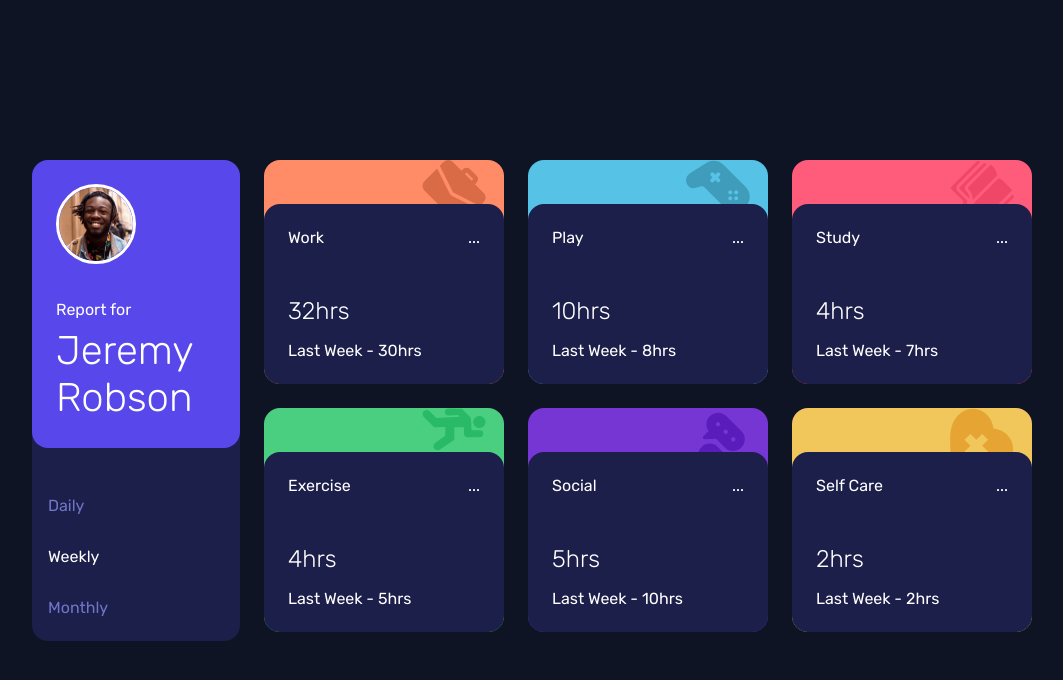
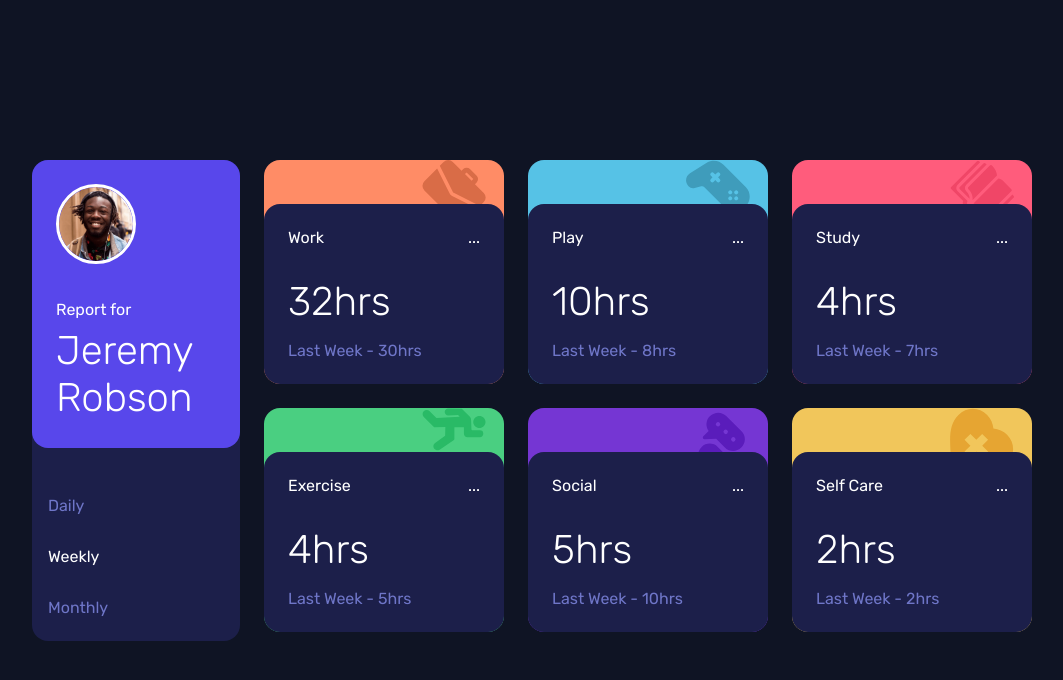
Before and after one commit to Jefferson-HSL/Time-Tracking-Dashboard-Main, a plain HTML site: page index.html in a window 1280 px wide. Shown: the whole page, without its empty margins (96-1159 px from the left). Drawn offline with Linux system fonts and the light colour scheme.

Commit message:
alteration

```diff
--- a/index.html
+++ b/index.html
@@ -40,8 +40,8 @@
               <p>...</p>
             </div>
             <div class="hoursData">
-              <h1>32hrs</h1>
-              <p>Last Week - 30hrs</p>
+              <h1 class="hour">32hrs</h1>
+              <p class="week">Last Week - 30hrs</p>
             </div>
           </div>
         </article>
@@ -53,7 +53,7 @@
             </div>
             <div class="hoursData">
               <h1>10hrs</h1>
-              <p>Last Week - 8hrs</p>
+              <p class="week">Last Week - 8hrs</p>
             </div>
           </div>
         </article>
@@ -65,7 +65,7 @@
             </div>
             <div class="hoursData">
               <h1>4hrs</h1>
-              <p>Last Week - 7hrs</p>
+              <p class="week">Last Week - 7hrs</p>
             </div>
           </div>
         </article>
@@ -77,7 +77,7 @@
             </div>
             <div class="hoursData">
               <h1>4hrs</h1>
-              <p>Last Week - 5hrs</p>
+              <p class="week">Last Week - 5hrs</p>
             </div>
           </div>
         </article>
@@ -89,7 +89,7 @@
             </div>
             <div class="hoursData">
               <h1>5hrs</h1>
-              <p>Last Week - 10hrs</p>
+              <p class="week">Last Week - 10hrs</p>
             </div>
           </div>
         </article>
@@ -101,7 +101,7 @@
             </div>
             <div class="hoursData">
               <h1>2hrs</h1>
-              <p>Last Week - 2hrs</p>
+              <p class="week">Last Week - 2hrs</p>
             </div>
           </div>
         </article>
--- a/style.css
+++ b/style.css
@@ -206,6 +206,11 @@ main{
 
 h1{
     font-weight: 300;
+    font-size: 2.5rem;
+}
+
+.week{
+    color: var(--Desaturated-blue);
 }
 
 @media (max-width: 375px){
```
